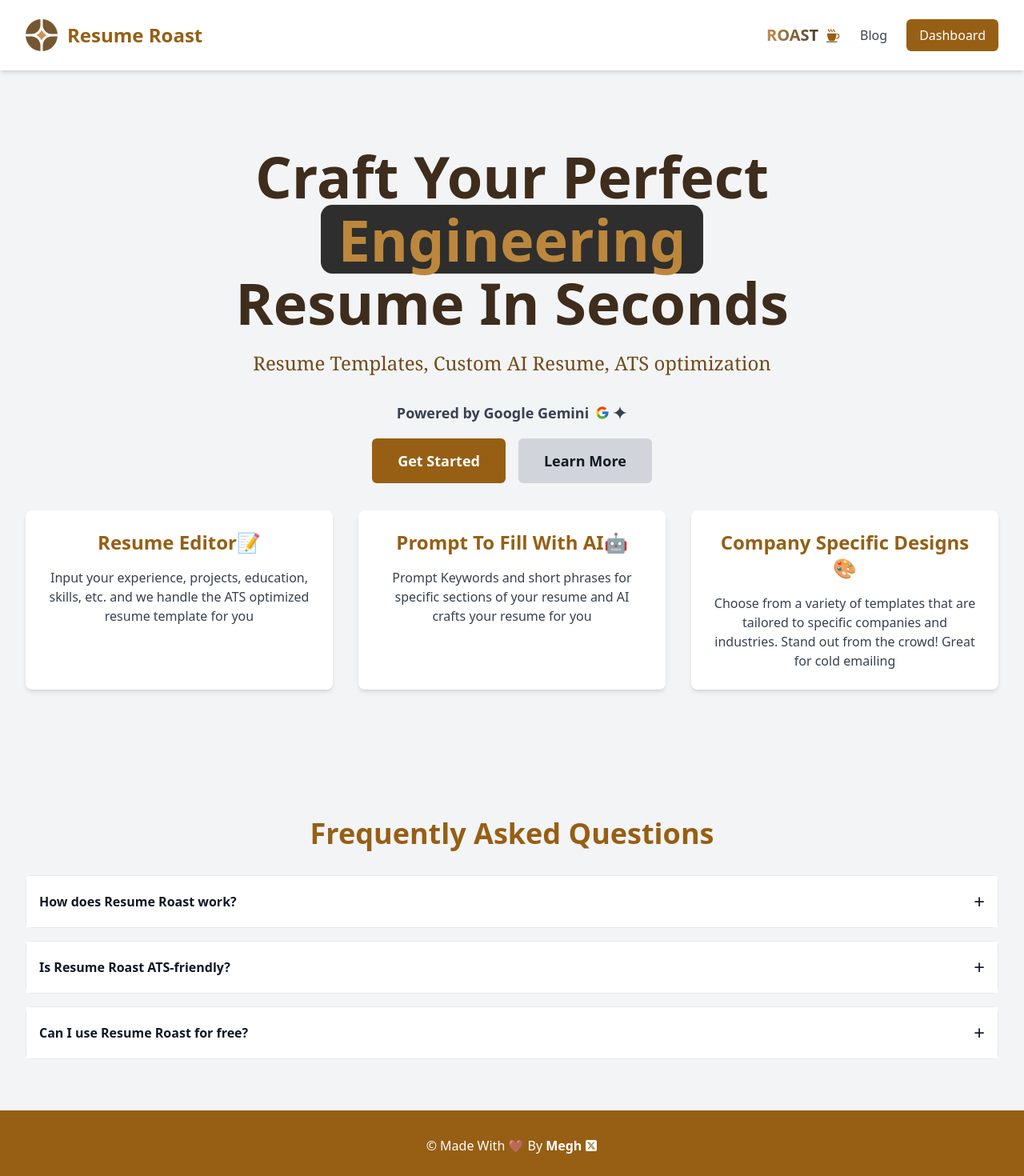
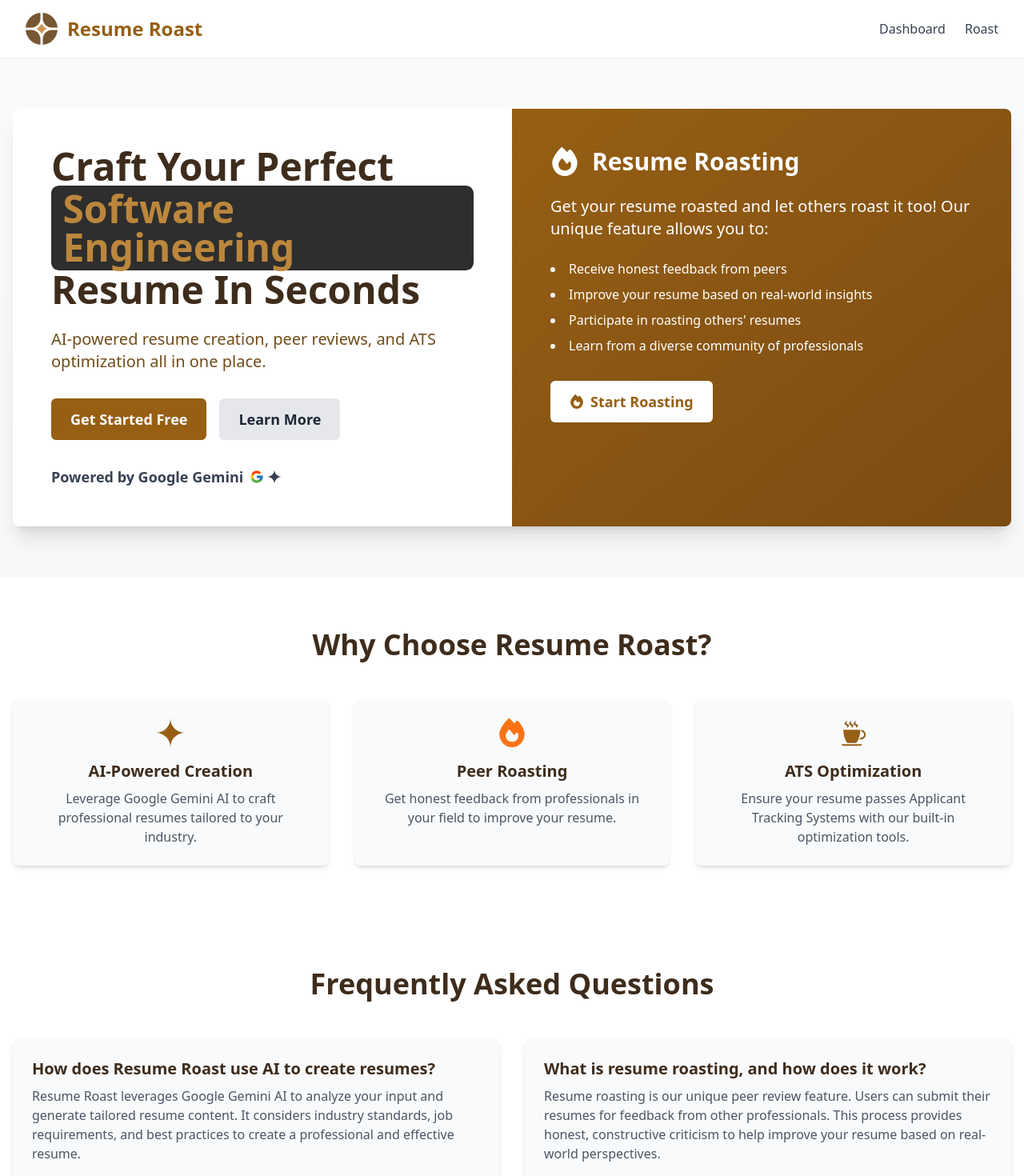
Before and after one commit to meghm1007/resumeroast, a Next.js app: page / in a window 1280 px wide. Shown: the top 1470 px of the page at 80% size. Built offline with nearby package versions, Linux system fonts and the light colour scheme.

Commit message:
landing page

```diff
--- a/app/page.tsx
+++ b/app/page.tsx
@@ -1,45 +1,23 @@
 "use client";
-import { useState, useEffect } from "react";
-import { useRouter } from "next/navigation";
+import { useState, useEffect, ReactNode } from "react";
 import Link from "next/link";
 import Image from "next/image";
 import { GiCoffeeCup } from "react-icons/gi";
-import { Alert, AlertDescription, AlertTitle } from "@/components/ui/alert";
-import { Coffee, LayoutDashboard } from "lucide-react";
 import { FcGoogle } from "react-icons/fc";
 import { SiGooglegemini } from "react-icons/si";
-import { FaSquareXTwitter } from "react-icons/fa6";
-import "./DynamicHeading.css"; // Import the CSS file
+import { FaSquareXTwitter, FaFire } from "react-icons/fa6";
+import "./DynamicHeading.css";
 
-// FAQ data
-const faqs = [
-  {
-    question: "How does Resume Roast work?",
-    answer:
-      "Resume Roast uses AI-powered tools to help you create, customize, and optimize your resume with AI. Simply input your information, and let our AI assist you in crafting the perfect resume. You can also create Resume Designs tailored to your company. For example, your experience and education in movie like format and a red-black theme if you are applying to Netflix",
-  },
-  {
-    question: "Is Resume Roast ATS-friendly?",
-    answer:
-      "Yes, all resumes created with Resume Roast are optimized for Applicant Tracking Systems (ATS). Our AI tools ensure that your resume is formatted correctly and includes relevant keywords for your industry.",
-  },
-  {
-    question: "Can I use Resume Roast for free?",
-    answer:
-      "We offer a free tier with basic features. For access to advanced AI tools and premium templates, we have affordable subscription plans available.",
-  },
-  // Add more FAQs as needed
-];
+
+interface FeatureCardProps {
+  icon: ReactNode;
+  title: string;
+  description: string;
+}
 
 export default function Home() {
-  const router = useRouter();
-  const [openFaq, setOpenFaq] = useState<number | null>(null);
-  const [isRoasting, setIsRoasting] = useState(false);
-  const [isLoadingDashboard, setIsLoadingDashboard] = useState(false);
-
-  const toggleFaq = (index: number) => {
-    setOpenFaq(openFaq === index ? null : index);
-  };
+  const [currentWordIndex, setCurrentWordIndex] = useState(0);
+  const [fadeClass, setFadeClass] = useState("fade-in");
 
   const words = [
     "Engineering",
@@ -48,8 +26,6 @@
     "Machine Learning",
     "Artificial Intelligence",
   ];
-  const [currentWordIndex, setCurrentWordIndex] = useState(0);
-  const [fadeClass, setFadeClass] = useState("fade-in");
 
   useEffect(() => {
     const interval = setInterval(() => {
@@ -57,181 +33,162 @@
       setTimeout(() => {
         setCurrentWordIndex((prevIndex) => (prevIndex + 1) % words.length);
         setFadeClass("fade-in");
-      }, 500); // Duration of the fade-out effect
-    }, 6000);
+      }, 500);
+    }, 3000);
 
     return () => clearInterval(interval);
   }, [words.length]);
 
-  useEffect(() => {
-    let timer: NodeJS.Timeout;
-    if (isRoasting) {
-      timer = setTimeout(() => {
-        setIsRoasting(false);
-        router.push("/roast");
-      }, 6000);
-    }
-    return () => clearTimeout(timer);
-  }, [isRoasting, router]);
-
-  useEffect(() => {
-    let timer: NodeJS.Timeout;
-    if (isLoadingDashboard) {
-      timer = setTimeout(() => {
-        setIsLoadingDashboard(false);
-        router.push("/dashboard");
-      }, 6000);
-    }
-    return () => clearTimeout(timer);
-  }, [isLoadingDashboard, router]);
-
-  const handleRoastClick = (e: React.MouseEvent) => {
-    e.preventDefault();
-    setIsRoasting(true);
-  };
-
-  const handleDashboardClick = (e: React.MouseEvent) => {
-    e.preventDefault();
-    setIsLoadingDashboard(true);
-  };
-
   return (
-    <div className="min-h-screen bg-gray-100 text-gray-900 font-sans relative">
+    <div className="min-h-screen bg-gradient-to-b from-gray-50 to-gray-100 text-gray-900 font-sans">
       {/* Header */}
-      <header className="bg-white shadow-md py-6 px-8 flex justify-between items-center">
+      <header className="bg-white shadow-sm py-4 px-8 flex justify-between items-center">
         <Link href="/" className="flex items-center space-x-3">
-          <Image
-            src={"/logo.svg"}
-            alt="Resume Roast Logo"
-            width={40}
-            height={40}
-          />
-          <span className="text-2xl font-bold text-[#965f14]">
-            Resume Roast
-          </span>
+          <Image src="/logo.svg" alt="Resume Roast Logo" width={40} height={40} />
+          <span className="text-2xl font-bold text-[#965f14]">Resume Roast</span>
         </Link>
         <nav className="flex items-center space-x-6">
-          <Link
-            href="/roast"
-            className="text-gray-700 font-bold hover:text-[#965f14] transition flex items-center relative group"
-            onClick={handleRoastClick}
-          >
-            <span className="mr-2 bg-gradient-to-r from-[#c18d49] to-[#4b3d2b] bg-clip-text text-transparent text-xl">
-              ROAST
-            </span>
-            <GiCoffeeCup className="text-[#965f14] text-xl" />
-            <span className="absolute bottom-0 left-0 w-full h-0.5 bg-gradient-to-r from-[#c18d49] to-[#4b3d2b] transform scale-x-0 transition-transform duration-300 group-hover:scale-x-100"></span>
-          </Link>
-          <Link
-            href="/blog"
-            className="text-gray-700 hover:text-[#965f14] transition"
-          >
-            Blog
-          </Link>
-          <Link
-            href="/dashboard"
-            className="bg-[#965f14] text-white hover:bg-[#7a4b12] px-4 py-2 rounded-md transition"
-            onClick={handleDashboardClick}
-          >
+          <Link href="/dashboard" className="text-gray-700 hover:text-[#965f14] transition">
             Dashboard
           </Link>
+          <Link href="/roast" className="text-gray-700 hover:text-[#965f14] transition">
+            Roast
+          </Link>
+
         </nav>
       </header>
 
       {/* Hero Section */}
-      <main className="container mx-auto px-8 py-24 text-center">
-        <h1 className="text-7xl font-extrabold mb-6 font-sans text-[#3e2c1c]">
-          Craft Your Perfect <br />
-          <a className={`text-highlight ${fadeClass}`}>
+      <main className="container mx-auto px-4 py-16">
+        <div className="bg-white rounded-lg shadow-xl overflow-hidden">
+          <div className="flex flex-col md:flex-row">
+            <div className="md:w-1/2 p-8 md:p-12">
+              <h1 className="text-4xl md:text-5xl font-extrabold mb-6 text-[#3e2c1c]">
+                Craft Your Perfect
+                <br />
+                <span className={`text-highlight ${fadeClass}`}>
                   {words[currentWordIndex]}
-          </a>{" "}
+                </span>
                 <br />
                 Resume In Seconds
               </h1>
-        <p className="text-2xl mb-8 text-[#704c18] font-serif">
-          Resume Templates, Custom AI Resume, ATS optimization
+              <p className="text-xl mb-8 text-[#704c18]">
+                AI-powered resume creation, peer reviews, and ATS optimization all in one place.
               </p>
-        <p className="flex justify-center items-center text-gray-700 font-bold text-lg mb-8">
-          Powered by Google Gemini <FcGoogle className="ml-2 mr-1 " />{" "}
-          <SiGooglegemini />
-        </p>
-        <div className="space-x-4 mb-12">
+              <div className="flex space-x-4 mb-8">
                 <Link
-            href="/dashboard"
-            className="bg-[#965f14] text-white hover:bg-[#7a4b12] px-8 py-4 rounded-md text-lg font-semibold transition"
+                  href="/signup"
+                  className="bg-[#965f14] text-white hover:bg-[#7a4b12] px-6 py-3 rounded-md text-lg font-semibold transition"
                 >
-            Get Started
+                  Get Started Free
                 </Link>
                 <Link
                   href="#features"
-            className="bg-gray-300 hover:bg-gray-400 px-8 py-4 rounded-md text-lg font-semibold transition"
+                  className="bg-gray-200 text-gray-800 hover:bg-gray-300 px-6 py-3 rounded-md text-lg font-semibold transition"
                 >
                   Learn More
                 </Link>
               </div>
-
-        {/* Feature Highlights */}
-        <div className="grid md:grid-cols-3 gap-8">
-          <div className="bg-white p-6 rounded-lg shadow-md">
-            <h2 className="text-2xl font-bold text-[#965f14] mb-4">
-              Resume Editor📝
-            </h2>
-            <p className="text-gray-700">
-              Input your experience, projects, education, skills, etc. and we
-              handle the ATS optimized resume template for you
+              <p className="flex items-center text-gray-700 font-bold text-lg">
+                Powered by Google Gemini <FcGoogle className="ml-2 mr-1" /> <SiGooglegemini />
               </p>
             </div>
-          <div className="bg-white p-6 rounded-lg shadow-md">
-            <h2 className="text-2xl font-bold text-[#965f14] mb-4">
-              Prompt To Fill With AI🤖
-            </h2>
-            <p className="text-gray-700">
-              Prompt Keywords and short phrases for specific sections of your
-              resume and AI crafts your resume for you
+            <div className="md:w-1/2 bg-gradient-to-br from-[#965f14] to-[#7a4b12] p-8 md:p-12 text-white">
+              <div className="flex items-center mb-6">
+                <FaFire className="text-4xl mr-4" />
+                <h2 className="text-3xl font-bold">Resume Roasting</h2>
+              </div>
+              <p className="text-xl mb-6">
+                Get your resume roasted and let others roast it too! Our unique feature allows you to:
               </p>
+              <ul className="list-disc list-inside mb-8 space-y-2">
+                <li>Receive honest feedback from peers</li>
+                <li>Improve your resume based on real-world insights</li>
+                <li>Participate in roasting others' resumes</li>
+                <li>Learn from a diverse community of professionals</li>
+              </ul>
+              <Link
+                href="/roast"
+                className="bg-white text-[#965f14] hover:bg-gray-100 px-6 py-3 rounded-md text-lg font-semibold transition inline-flex items-center"
+              >
+                <FaFire className="mr-2" /> Start Roasting
+              </Link>
             </div>
-          <div className="bg-white p-6 rounded-lg shadow-md">
-            <h2 className="text-2xl font-bold text-[#965f14] mb-4">
-              Company Specific Designs🎨
-            </h2>
-            <p className="text-gray-700">
-              Choose from a variety of templates that are tailored to specific
-              companies and industries. Stand out from the crowd! Great for cold
-              emailing
-            </p>
           </div>
         </div>
       </main>
 
+      {/* Features Section */}
+      <section id="features" className="bg-white py-16">
+        <div className="container mx-auto px-4">
+          <h2 className="text-3xl md:text-4xl font-bold mb-12 text-center text-[#3e2c1c]">
+            Why Choose Resume Roast?
+          </h2>
+          <div className="grid grid-cols-1 md:grid-cols-3 gap-8">
+            <FeatureCard
+              icon={<SiGooglegemini className="text-4xl text-[#965f14]" />}
+              title="AI-Powered Creation"
+              description="Leverage Google Gemini AI to craft professional resumes tailored to your industry."
+            />
+            <FeatureCard
+              icon={<FaFire className="text-4xl text-orange-500" />}
+              title="Peer Roasting"
+              description="Get honest feedback from professionals in your field to improve your resume."
+            />
+            <FeatureCard
+              icon={<GiCoffeeCup className="text-4xl text-[#965f14]" />}
+              title="ATS Optimization"
+              description="Ensure your resume passes Applicant Tracking Systems with our built-in optimization tools."
+            />
+          </div>
+        </div>
+      </section>
+
       {/* FAQ Section */}
-      <section className="container mx-auto px-8 py-16">
-        <h2 className="text-4xl font-bold mb-8 text-center text-[#965f14]">
+      <section className="bg-white py-16">
+        <div className="container mx-auto px-4">
+          <h2 className="text-3xl md:text-4xl font-bold mb-12 text-center text-[#3e2c1c]">
             Frequently Asked Questions
           </h2>
-        <div className="space-y-4">
-          {faqs.map((faq, index) => (
-            <div key={index} className="border border-gray-200 rounded-lg">
-              <button
-                className="flex justify-between items-center w-full p-4 text-left bg-white hover:bg-gray-50 focus:outline-none"
-                onClick={() => toggleFaq(index)}
+          <div className="grid grid-cols-1 md:grid-cols-2 gap-8">
+            <FAQItem
+              question="How does Resume Roast use AI to create resumes?"
+              answer="Resume Roast leverages Google Gemini AI to analyze your input and generate tailored resume content. It considers industry standards, job requirements, and best practices to create a professional and effective resume."
+            />
+            <FAQItem
+              question="What is resume roasting, and how does it work?"
+              answer="Resume roasting is our unique peer review feature. Users can submit their resumes for feedback from other professionals. This process provides honest, constructive criticism to help improve your resume based on real-world perspectives."
+            />
+            <FAQItem
+              question="Is my personal information safe when using Resume Roast?"
+              answer="Yes, we take data privacy seriously. All personal information is encrypted and stored securely. We never share your data with third parties without your explicit consent."
+            />
+            <FAQItem
+              question="Can I use Resume Roast for free?"
+              answer="Yes! We offer a free tier that allows you to create and roast a limited number of resumes. For unlimited access and advanced features, we also offer premium plans."
+            />
+          </div>
+        </div>
+      </section>
+
+      {/* CTA Section */}
+      <section className="bg-[#965f14] text-white py-16">
+        <div className="container mx-auto px-4 text-center">
+          <h2 className="text-3xl md:text-4xl font-bold mb-6">Ready to Roast Your Resume?</h2>
+          <p className="text-xl mb-8 max-w-2xl mx-auto">
+            Join thousands of professionals who have improved their job prospects with Resume Roast.
+          </p>
+          <Link
+            href="/signup"
+            className="bg-white text-[#965f14] hover:bg-gray-100 px-8 py-4 rounded-md text-lg font-semibold transition inline-block"
           >
-                <span className="font-semibold">{faq.question}</span>
-                <span className="text-2xl">
-                  {openFaq === index ? "−" : "+"}
-                </span>
-              </button>
-              {openFaq === index && (
-                <div className="p-4 bg-gray-50">
-                  <p>{faq.answer}</p>
-                </div>
-              )}
-            </div>
-          ))}
+            Get Started Free
+          </Link>
         </div>
       </section>
 
       {/* Footer */}
-      <footer className="bg-[#965f14] text-white py-8 text-center">
+      <footer className="bg-gray-800 text-white py-8 text-center">
         <div className="flex justify-center items-center">
           <p className="mr-1">&copy; Made With 🤎 By </p>
           <a
@@ -245,26 +202,30 @@
           </a>
         </div>
       </footer>
-
-      {isRoasting && (
-        <div className="fixed bottom-4 right-4 w-64">
-          <Alert>
-            <Coffee className="h-4 w-4" />
-            <AlertTitle>Roasting in progress</AlertTitle>
-            <AlertDescription>Roasting all the resumes...</AlertDescription>
-          </Alert>
-        </div>
-      )}
-
-      {isLoadingDashboard && (
-        <div className="fixed bottom-4 right-4 w-64">
-          <Alert>
-            <LayoutDashboard className="h-4 w-4" />
-            <AlertTitle>Loading Dashboard</AlertTitle>
-            <AlertDescription>Preparing your dashboard...</AlertDescription>
-          </Alert>
-        </div>
-      )}
     </div>
   );
 }
+
+function FeatureCard({ icon, title, description }: FeatureCardProps) {
+  return (
+    <div className="bg-gray-50 p-6 rounded-lg shadow-md text-center">
+      <div className="flex justify-center mb-4">{icon}</div>
+      <h3 className="text-xl font-semibold mb-2 text-[#3e2c1c]">{title}</h3>
+      <p className="text-gray-600">{description}</p>
+    </div>
+  );
+}
+
+interface FAQItemProps {
+  question: string;
+  answer: string;
+}
+
+function FAQItem({ question, answer }: FAQItemProps) {
+  return (
+    <div className="bg-gray-50 p-6 rounded-lg shadow-md">
+      <h3 className="text-xl font-semibold mb-2 text-[#3e2c1c]">{question}</h3>
+      <p className="text-gray-600">{answer}</p>
+    </div>
+  );
+}
```
Also changed, not shown: 1 other file (tests, documents, lock files or other folders). Lines whose indentation alone changed are shown as unchanged.
